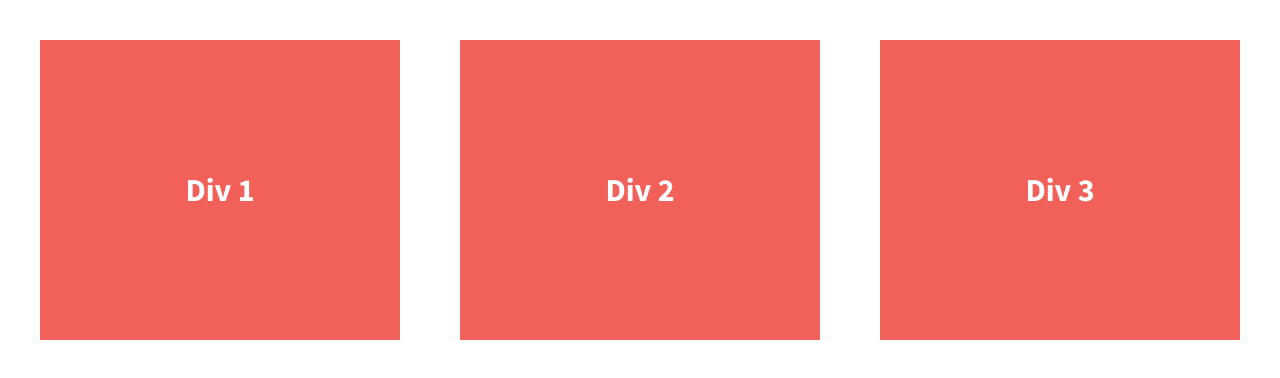
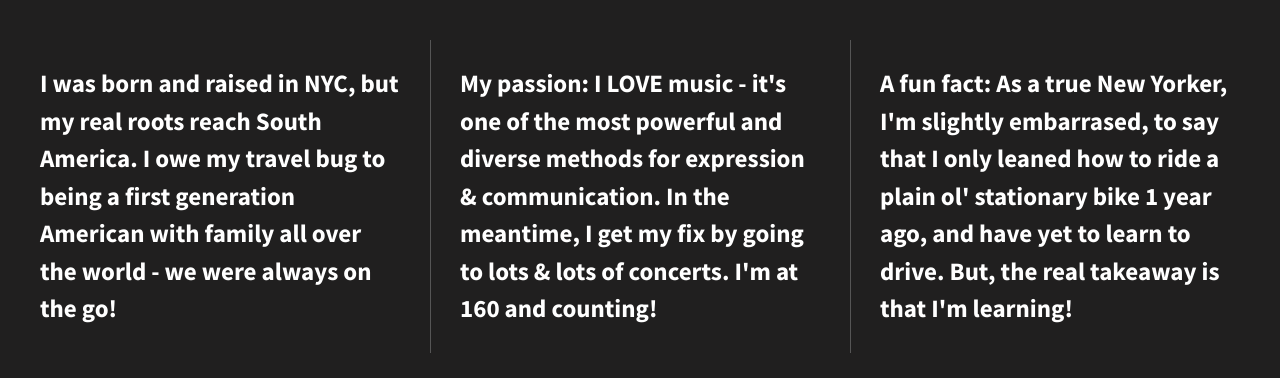
Before and after one commit to alcansal/flexbox-exercise, a plain HTML site: page index.html in a window 1280 px wide. Drawn offline with nearby package versions, Linux system fonts and the light colour scheme.

Commit message:
Changed background color and made changes to all three divs as well in the index.html file

```diff
--- a/css/main.css
+++ b/css/main.css
@@ -106,6 +106,7 @@ body {
   padding: 2em;
   font-size: 1.25em;
   height: 100%;
+  background: rgb(32, 31, 31);
 }
 
 .wrapper {
@@ -119,13 +120,17 @@ body {
   /*give the divs a width of 30%, add display:flex, set justify-content and align-items to center*/
   color: #fff;
   line-height: 1.5em;
-  font-size: 1.6em;
-  background-color: #f16059;
-  height: 300px;
+  font-size: 1.25em;
+  height: auto;
   display: flex;
   width: 30%;
   justify-content: center;
   align-items: center;
+}
+
+.div-1, .div-2 {
+    border-right: 1px solid #555;
+    padding-right: 30px;
 }
 
 
--- a/index.html
+++ b/index.html
@@ -23,13 +23,23 @@
 
         <section class="wrapper">
             <div class="div-1">
-                Div 1
+                <p>I was born and raised in NYC, but my real roots reach South
+                   America. I owe my travel bug to being a first generation American
+                   with family all over the world - we were always on the go!
+                </p>
             </div>
             <div class="div-2">
-                Div 2
+                <p>My passion: I LOVE music - it's one of the most powerful and diverse
+                   methods for expression &#38; communication. In the meantime, I get my
+                   fix by going to lots &#38; lots of concerts. I'm at 160 and counting!
+                </p>
             </div>
             <div class="div-3">
-                Div 3
+                <p>A fun fact: As a true New Yorker, I'm slightly embarrased,
+                    to say that I only leaned how to ride a plain ol' stationary
+                    bike 1 year ago, and have yet to learn to drive. But, the real
+                    takeaway is that I'm learning!
+                </p>
             </div>
         </section>
 
```
